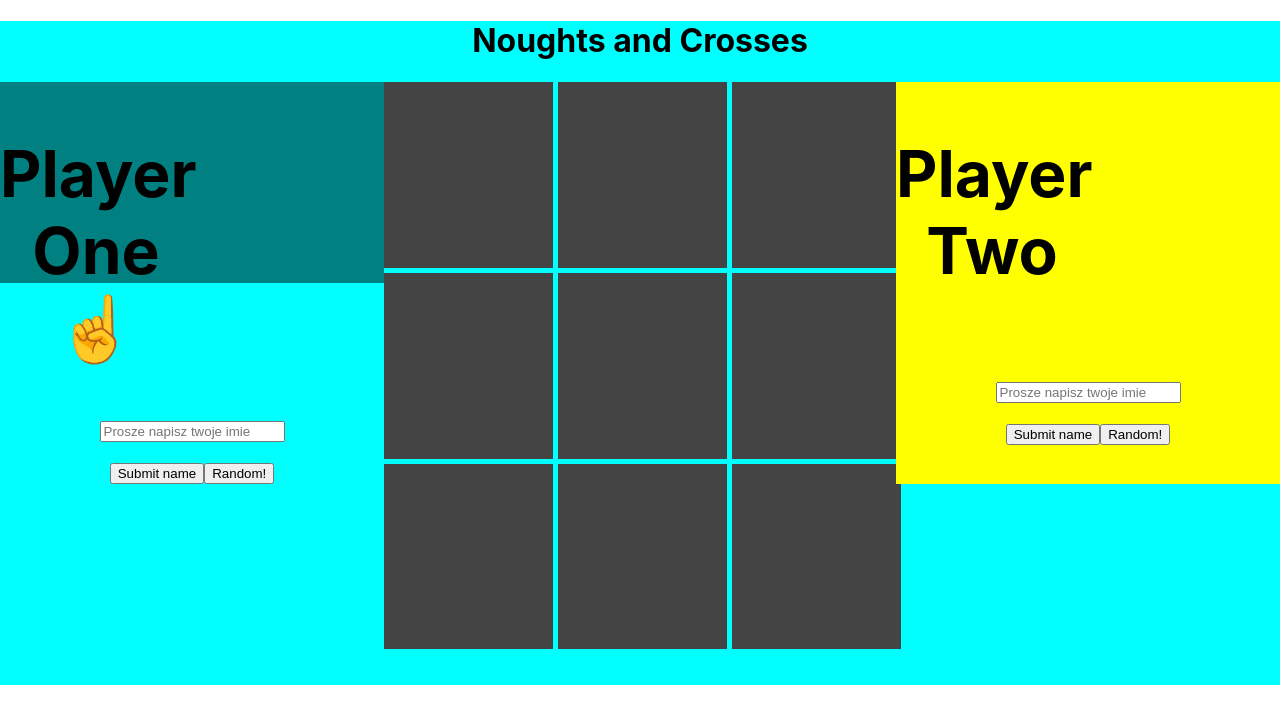
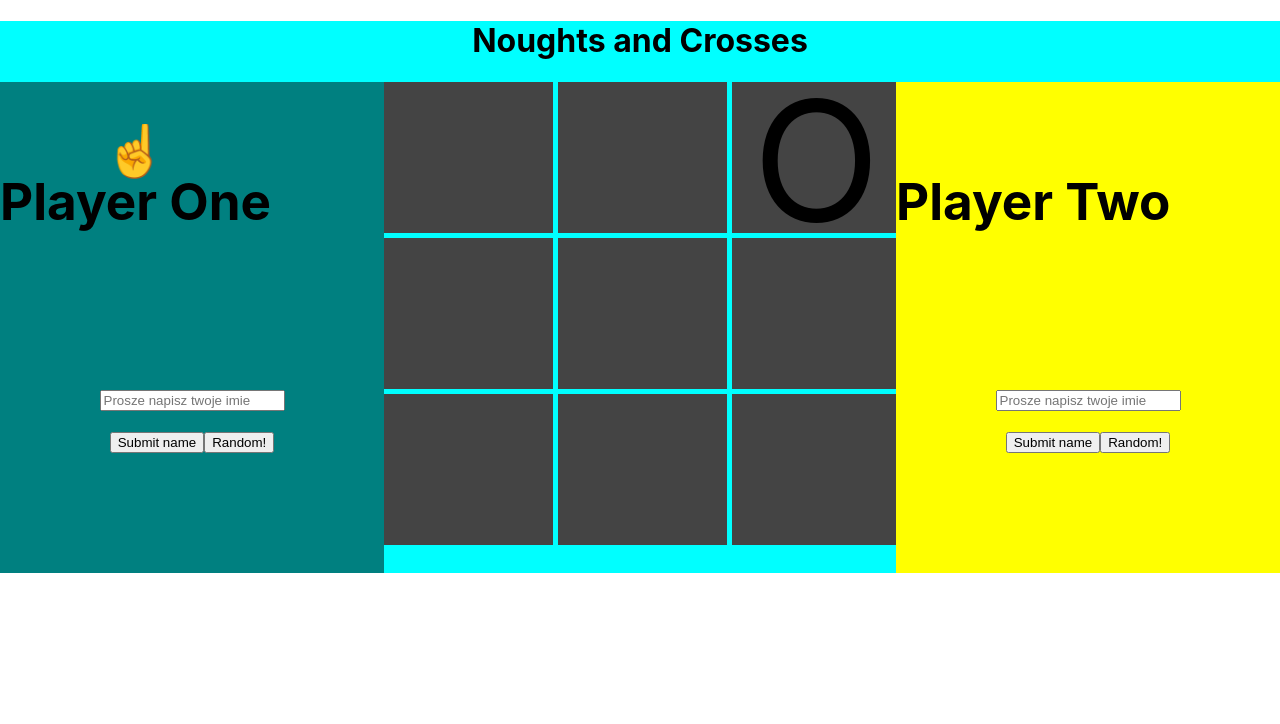
Before and after one commit to chicorycolumn/react-noughts-and-crosses, a React (Create React App) app: page / in a window 1280 px wide. Shown: the top 724 px of the page. Built offline with nearby package versions, Linux system fonts and the light colour scheme.

Commit message:
Have used document.get to make square flash.

```diff
--- a/src/App.css
+++ b/src/App.css
@@ -11,12 +11,28 @@
   display: grid;
   grid-template-columns: 30% 40% 30%;
   grid-template-rows: 1fr 1fr 1fr;
+  min-height: 0;
+  min-width: 0;
 }
 
 .playerNameText {
-  font-size: 5vw;
-  max-width: 50%;
+  display: inline-flex;
+  overflow: hidden;
+  /* text-overflow: ellipsis; */
+  /* word-wrap: break-word; */
+  /* display: block; */
+  line-height: 1em;
+  max-height: 4em;
+  font-size: 4vw;
+  position: center;
+  text-align: center;
+
+  /*max-width: 50%;
   max-height: 50%;
+  text-align: center;
+  overflow: visible;
+  min-width: 0;
+  position: absolute; */
   /* resize: none; */
 }
 
@@ -25,9 +41,11 @@
   color: black;
   display: grid;
   grid-column: 1;
-  grid-row: 1 / 3;
-  height: 50%;
-  width: 100%;
+  grid-row: 1 / 4;
+  min-height: 0;
+  min-width: 0;
+  /* height: 50%;
+  width: 100%; */
   /* max-width: 50%;
   max-height: 50%;
   resize: none;
@@ -39,7 +57,9 @@
   color: black;
   display: grid;
   grid-column: 3;
-  grid-row: 1 / 3;
+  grid-row: 1 / 4;
+  min-height: 0;
+  min-width: 0;
 }
 
 .wrapper {
@@ -58,3 +78,14 @@
   background-color: #444;
   display: grid;
 }
+
+.yellowBackground {
+  background-color: yellow;
+}
+
+.squareSymbolWrapper {
+  font-size: 13vw;
+  /* max-height: 0.5em; */
+  margin-top: -13%;
+  margin-bottom: -140%;
+}
--- a/src/App.js
+++ b/src/App.js
@@ -49,7 +49,7 @@ class PlayerNames extends React.Component {
 
   selectRandomName = (player, event) => {
     event.preventDefault();
-
+    console.dir(Board);
     const nameFlipper = player => {
       this.setState(currentState => {
         const newObj = { ...currentState.playerNamesDisplay };
@@ -79,6 +79,16 @@ class PlayerNames extends React.Component {
                       nameFlipper(player);
                       setTimeout(() => {
                         nameFlipper(player);
+                        while (
+                          this.state.playerNamesDisplay[player] ===
+                          this.state.playerNamesDisplay[
+                            player === "p1" ? "p2" : "p1"
+                          ]
+                        ) {
+                          console.log("whoops");
+                          nameFlipper(player);
+                        }
+                        console.log();
                       }, 100);
                     }, 100);
                   }, 100);
@@ -94,10 +104,13 @@ class PlayerNames extends React.Component {
   render() {
     return Object.keys(this.state.playerNamesDisplay).map(player => {
       return (
+        // <div className="playerNameTextWrapper">
         <div id={`${player}`} className={`${player}Details`}>
           <h2 className="playerNameText">
-            {this.state.playerNamesDisplay[player]}{" "}
-            {this.props.whoseTurn === player ? "☝" : ""}
+            {this.props.isItPlayerOneTurn && player === "p1" ? "☝" : ""}
+            {!this.props.isItPlayerOneTurn && player === "p2" ? "☝" : ""}
+            <br />
+            {this.state.playerNamesDisplay[player]}
           </h2>
           <form onSubmit={this.handlePlayerSubmit.bind(this, player)}>
             <input
@@ -115,30 +128,92 @@ class PlayerNames extends React.Component {
             </button>
           </form>
         </div>
+        // </div>
       );
     });
   }
 }
 
 class Board extends React.Component {
+  // constructor(props) {
+  //   super(props);
+  //   // create a ref to store the textInput DOM element
+  //   this.clickedSquare = React.createRef();
+  //   this.makeBorderFlash = this.makeBorderFlash.bind(this);
+  // }
+
   state = {
     board: [
-      ["", "", ""],
+      ["", "", "O"],
       ["", "", ""],
       ["", "", ""]
-    ]
+    ],
+    background: ""
   };
+
+  makeBorderFlash = (row, column) => {
+    const currentSquare = document.getElementById(`box ${row}-${column}`);
+
+    setTimeout(() => {
+      currentSquare.setAttribute("style", "background-color: yellow;");
+      setTimeout(() => {
+        currentSquare.removeAttribute("style", "background-color: yellow;");
+        setTimeout(() => {
+          currentSquare.setAttribute("style", "background-color: yellow;");
+          setTimeout(() => {
+            currentSquare.removeAttribute("style", "background-color: yellow;");
+            setTimeout(() => {
+              currentSquare.setAttribute("style", "background-color: yellow;");
+              setTimeout(() => {
+                currentSquare.removeAttribute(
+                  "style",
+                  "background-color: yellow;"
+                );
+              }, 50);
+            }, 50);
+          }, 50);
+        }, 50);
+      }, 50);
+    }, 50);
+  };
+
+  handleClick = (event, row, column) => {
+    if (this.state.board[row][column] === "") {
+      this.setState(currentState => {
+        const newBoard = [];
+        currentState.board.forEach(arr => newBoard.push([...arr]));
+        console.log(newBoard);
+        newBoard[row][column] = this.props.isItPlayerOneTurn ? "X" : "O";
+        this.props.turnHandler();
+        return {
+          board: newBoard
+        };
+      });
+    } else {
+      this.makeBorderFlash(row, column);
+    }
+  };
+
   render() {
     return (
       // <div className="over-grid">
       <div className="wrapper">
         {this.state.board.map((row, indexRow) =>
-          row.map((square, indexSquare) => {
+          row.map((column, indexColumn) => {
             return (
               <div
-                id={`box ${indexRow}-${indexSquare}`}
-                className="squares"
-              ></div>
+                id={`box ${indexRow}-${indexColumn}`}
+                // ref={this.clickedSquare}
+                onClick={() => {
+                  this.handleClick(this, indexRow, indexColumn);
+                }}
+                className={`squares`}
+                //className={`squares ${this.state.background}`}
+              >
+                <div className="squareSymbolWrapper">
+                  {this.state.board[indexRow][indexColumn]}
+                </div>
+              </div>
             );
             //return <div id="box a" class="squares"></div>;
           })
@@ -151,7 +226,13 @@ class Board extends React.Component {
 
 class App extends React.Component {
   state = {
-    whoseTurn: "p1"
+    isItPlayerOneTurn: true
+  };
+
+  turnHandler = () => {
+    this.setState({
+      isItPlayerOneTurn: !this.state.isItPlayerOneTurn
+    });
   };
 
   render() {
@@ -160,8 +241,11 @@ class App extends React.Component {
         <header className="Ticcy Taccy Toe"></header>
         <h1>Noughts and Crosses</h1>
         <div className="over-grid">
-          <Board />
-          <PlayerNames whoseTurn={this.state.whoseTurn} />
+          <Board
+            isItPlayerOneTurn={this.state.isItPlayerOneTurn}
+            turnHandler={this.turnHandler}
+          />
+          <PlayerNames isItPlayerOneTurn={this.state.isItPlayerOneTurn} />
         </div>
         {/* </div> */}
         {/* <div className="container">
```
